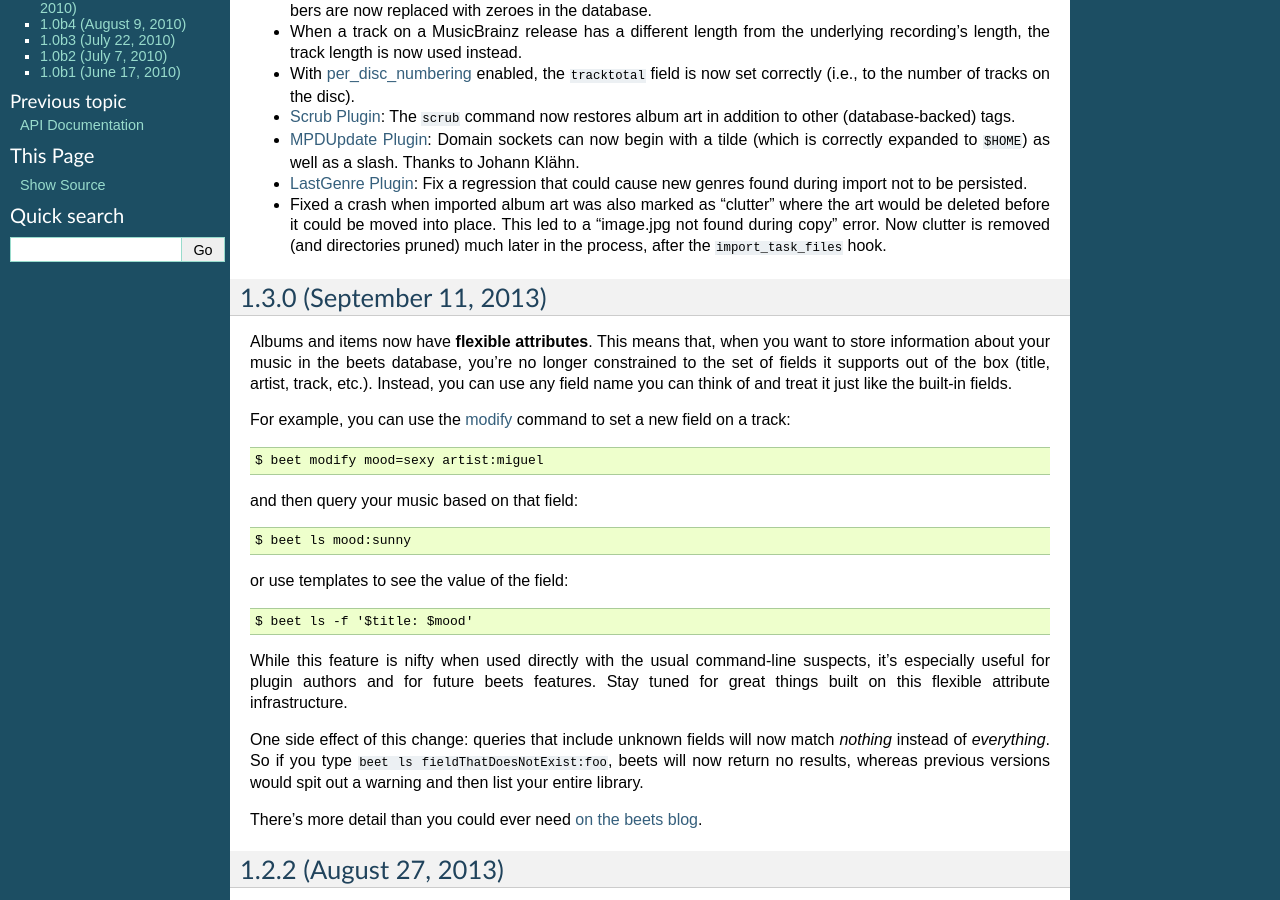
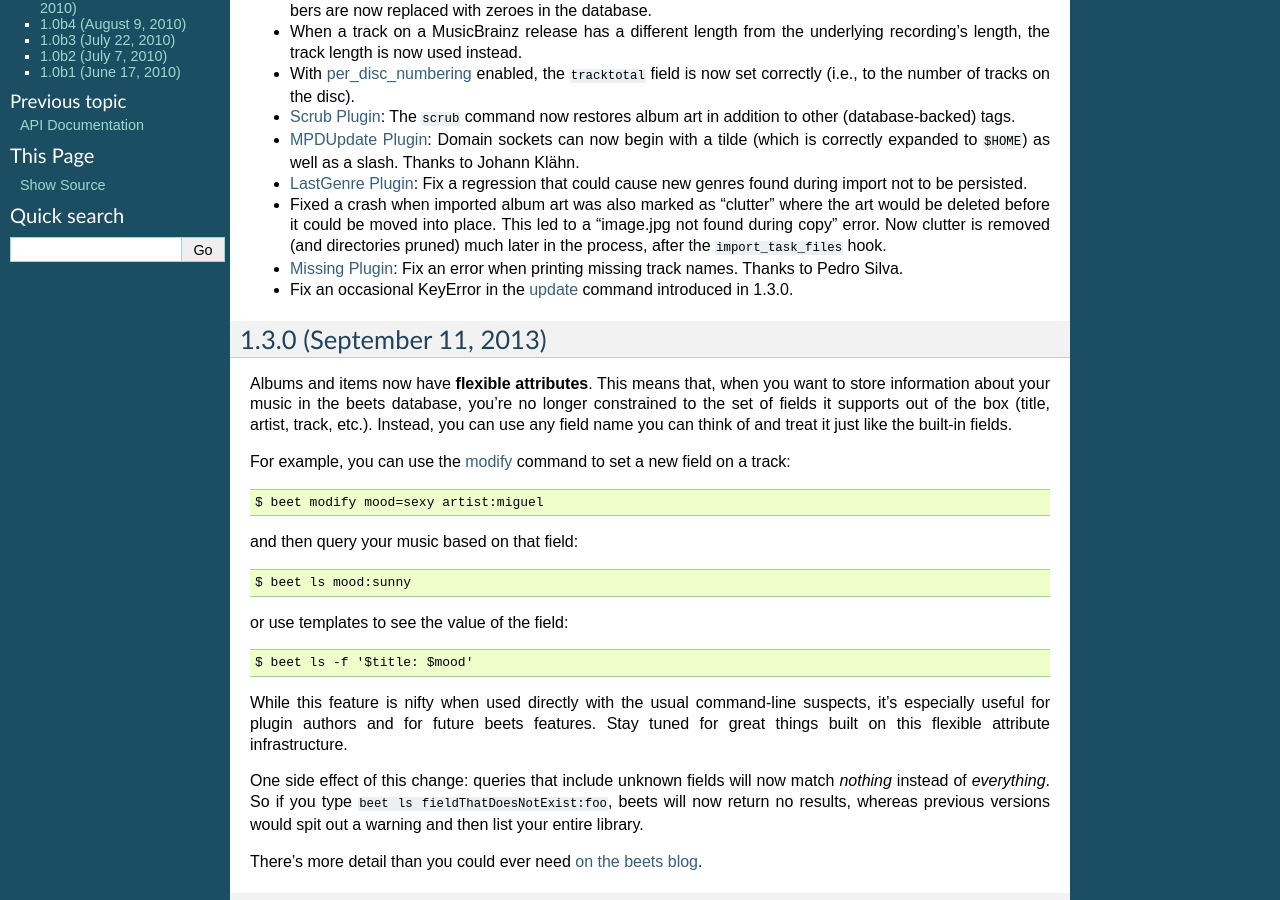
Before and after one commit to google-code-export/beets, a Sphinx documentation site: the page built from docs/changelog.rst, in a window 1280 px wide and 900 px high, scrolled down 570 px. Built offline with Sphinx 7.4.7, drawn with Linux system fonts in a browser that asks for light colours; pages that are not in the unit, such as notebooks, are missing from menus.

```diff
--- a/docs/changelog.rst
+++ b/docs/changelog.rst
@@ -47,6 +47,10 @@
   "image.jpg not found during copy" error. Now clutter is removed (and
   directories pruned) much later in the process, after the
   ``import_task_files`` hook.
+* :doc:`/plugins/missing`: Fix an error when printing missing track names.
+  Thanks to Pedro Silva.
+* Fix an occasional KeyError in the :ref:`update-cmd` command introduced in
+  1.3.0.
 
 .. _Opus: http://www.opus-codec.org/
 .. _@Verrus: https://github.com/Verrus
```
Also changed, not shown: 1 other file.
